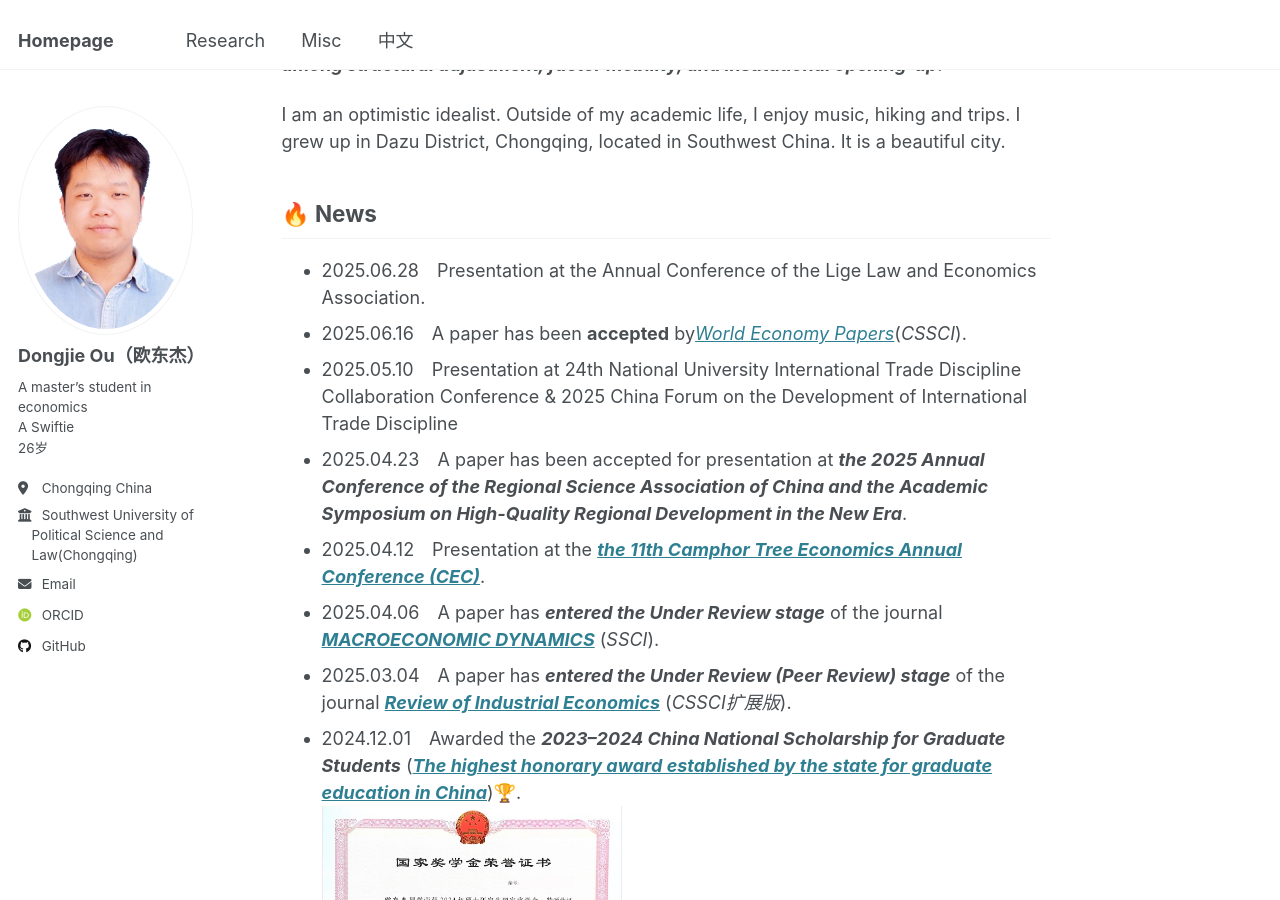
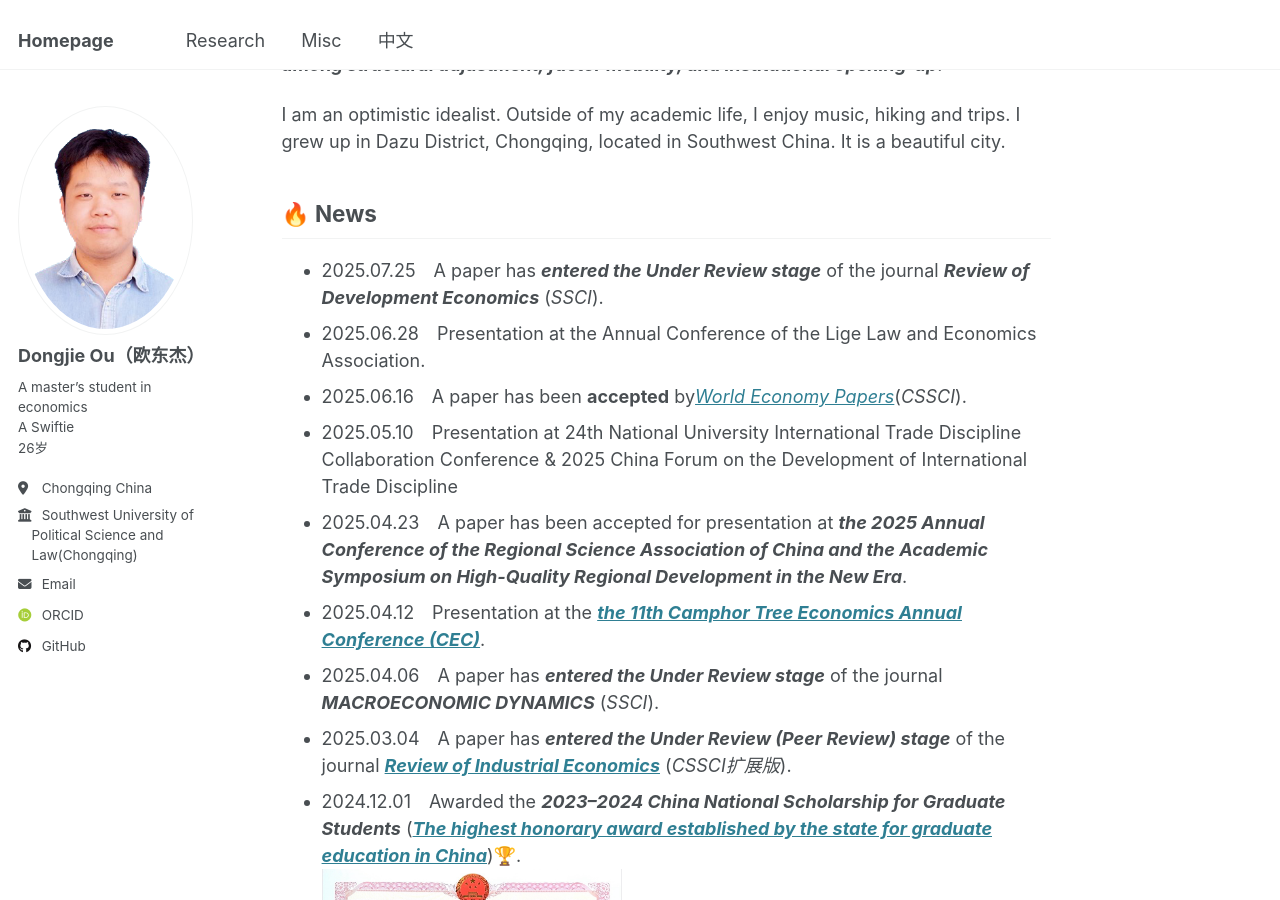
Before and after one commit to oudongjie2001/oudongjie2001.github.io, a Jekyll site: the page built from _pages/about.md, in a window 1280 px wide and 900 px high, scrolled down 355 px. Built offline with Jekyll 4.4.1, drawn with Linux system fonts in a browser that asks for light colours; some web fonts are replaced.

Commit message:
Update about.md

```diff
--- a/_pages/about.md
+++ b/_pages/about.md
@@ -13,12 +13,13 @@ I am Dongjie Ou, a master’s student at the School of Economics, Southwest Univ
 I am an optimistic idealist. Outside of my academic life, I enjoy music, hiking and trips. I grew up in Dazu District, Chongqing, located in Southwest China. It is a beautiful city.
 
 ## 🔥 News
+- 2025.07.25&emsp;A paper has ***entered the Under Review stage*** of the journal ***Review of Development Economics*** (*SSCI*).
 - 2025.06.28&emsp;Presentation at the Annual Conference of the Lige Law and Economics Association.
 - 2025.06.16&emsp;A paper has been **accepted** by[*World Economy Papers*](http://sjjjwh.magtech.com.cn/CN/0488-6364/home.shtml)(*CSSCI*).
 - 2025.05.10&emsp;Presentation at 24th National University International Trade Discipline Collaboration Conference & 2025 China Forum on the Development of International Trade Discipline
 - 2025.04.23&emsp;A paper has been accepted for presentation at ***the 2025 Annual Conference of the Regional Science Association of China and the Academic Symposium on High-Quality Regional Development in the New Era***.
 - 2025.04.12&emsp;Presentation at the [***the 11th Camphor Tree Economics Annual Conference (CEC)***](https://mp.weixin.qq.com/s/j_BLWAedV5WkCToqnIyCRQ).
-- 2025.04.06&emsp;A paper has ***entered the Under Review stage*** of the journal [***MACROECONOMIC DYNAMICS***](https://www.cambridge.org/core/journals/macroeconomic-dynamics) (*SSCI*).
+- 2025.04.06&emsp;A paper has ***entered the Under Review stage*** of the journal ***MACROECONOMIC DYNAMICS*** (*SSCI*).
 - 2025.03.04&emsp;A paper has ***entered the Under Review (Peer Review) stage*** of the journal [***Review of Industrial Economics***](https://xdch.cbpt.cnki.net/WKG/WebPublication/index.aspx?mid=xdch) (*CSSCI扩展版*).
 - 2024.12.01&emsp;Awarded the ***2023–2024 China National Scholarship for Graduate Students*** ([***The highest honorary award established by the state for graduate education in China***](https://www.gov.cn/fuwu/2014-06/11/content_2698545.htm))🏆.
   <div style="display: flex; align-items: center; gap: 15px;">
```
